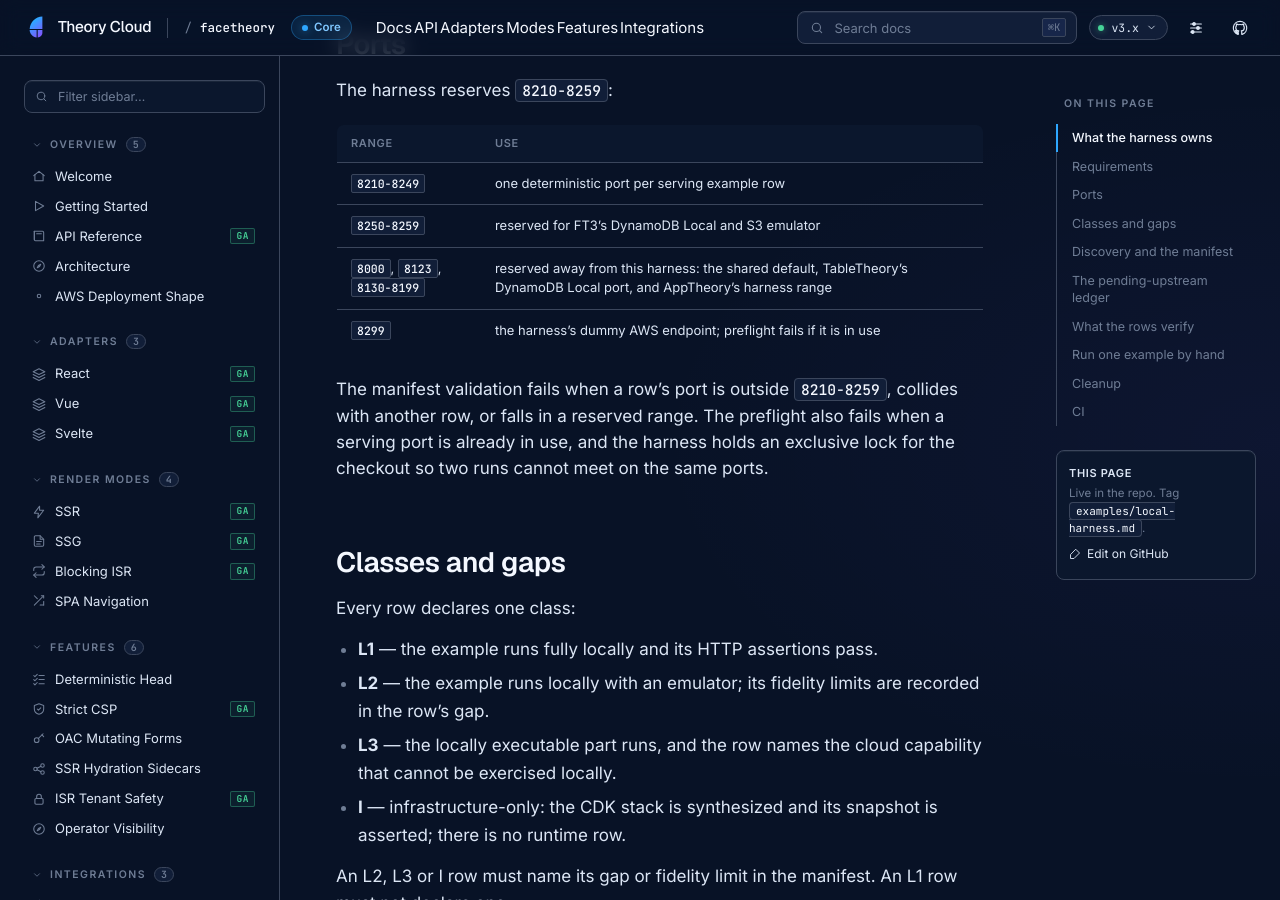
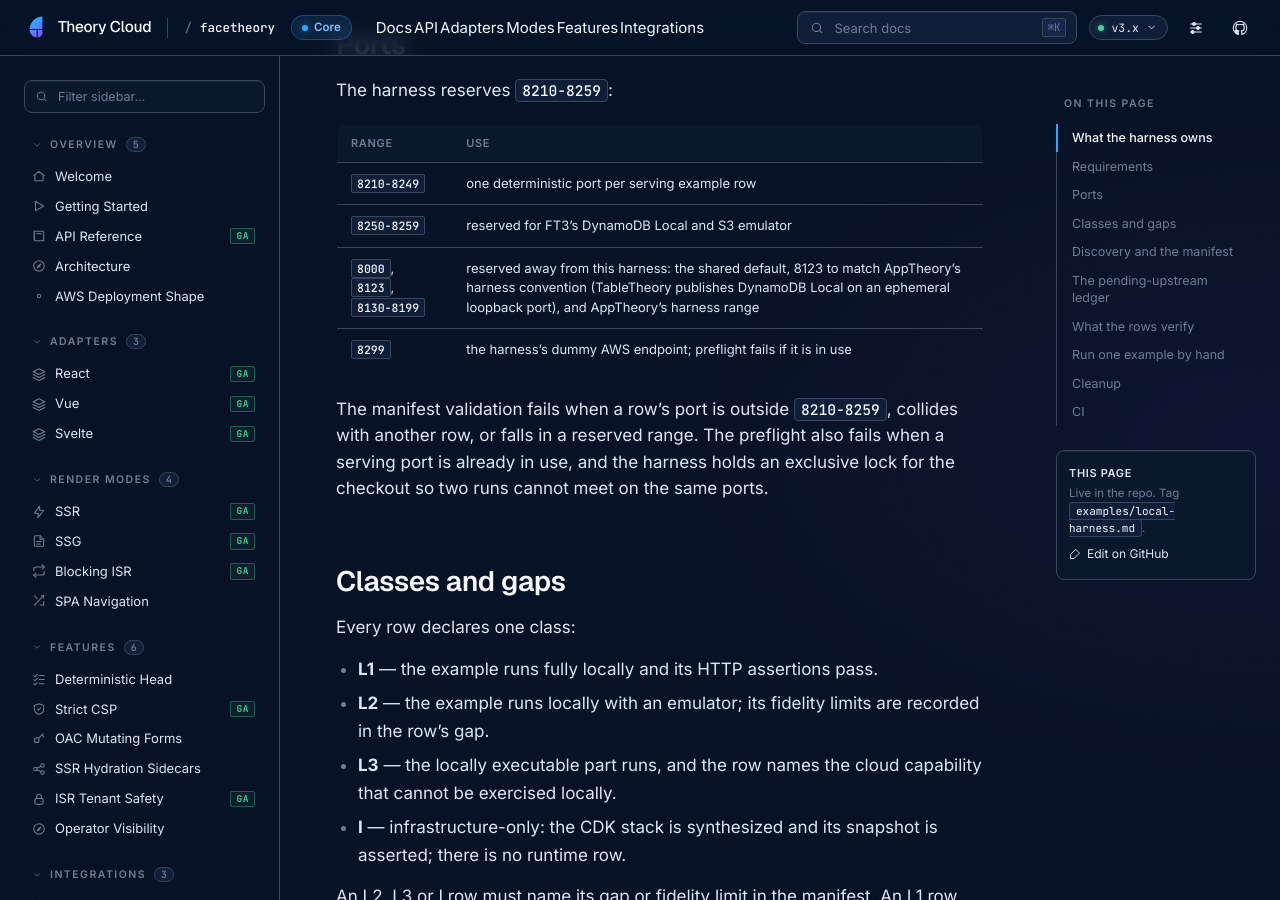
Before and after one commit to theory-cloud/FaceTheory, a Jekyll site: the page built from docs/examples/local-harness.md, in a window 1280 px wide and 900 px high, scrolled down 1633 px. Built offline with Jekyll 4.4.1, drawn with Linux system fonts in a browser that asks for light colours.

Commit message:
docs(examples): correct the 8123 reserved-port label
The ports table called 8123 "TableTheory's DynamoDB Local port". TableTheory's local profile publishes DynamoDB Local on an ephemeral loopback port (127.0.0.1::8000); 8123 appears there only in a self-test that proves a fixed host port is rejected. The reservation comes from AppTheory's harness convention, so label it that way and say what TableTheory actually does.

Refs Factory docs/058 LOCAL-FT1.

```diff
--- a/docs/examples/local-harness.md
+++ b/docs/examples/local-harness.md
@@ -51,12 +51,12 @@ AWS credentials, or an operator-set endpoint variable.
 
 The harness reserves `8210-8259`:
 
-| Range                       | Use                                                                                                                   |
-| --------------------------- | --------------------------------------------------------------------------------------------------------------------- |
-| `8210-8249`                 | one deterministic port per serving example row                                                                        |
-| `8250-8259`                 | reserved for FT3's DynamoDB Local and S3 emulator                                                                     |
-| `8000`, `8123`, `8130-8199` | reserved away from this harness: the shared default, TableTheory's DynamoDB Local port, and AppTheory's harness range |
-| `8299`                      | the harness's dummy AWS endpoint; preflight fails if it is in use                                                     |
+| Range                       | Use                                                                                                                                                                                                   |
+| --------------------------- | ----------------------------------------------------------------------------------------------------------------------------------------------------------------------------------------------------- |
+| `8210-8249`                 | one deterministic port per serving example row                                                                                                                                                        |
+| `8250-8259`                 | reserved for FT3's DynamoDB Local and S3 emulator                                                                                                                                                     |
+| `8000`, `8123`, `8130-8199` | reserved away from this harness: the shared default, 8123 to match AppTheory's harness convention (TableTheory publishes DynamoDB Local on an ephemeral loopback port), and AppTheory's harness range |
+| `8299`                      | the harness's dummy AWS endpoint; preflight fails if it is in use                                                                                                                                     |
 
 The manifest validation fails when a row's port is outside `8210-8259`, collides
 with another row, or falls in a reserved range. The preflight also fails when a
```
